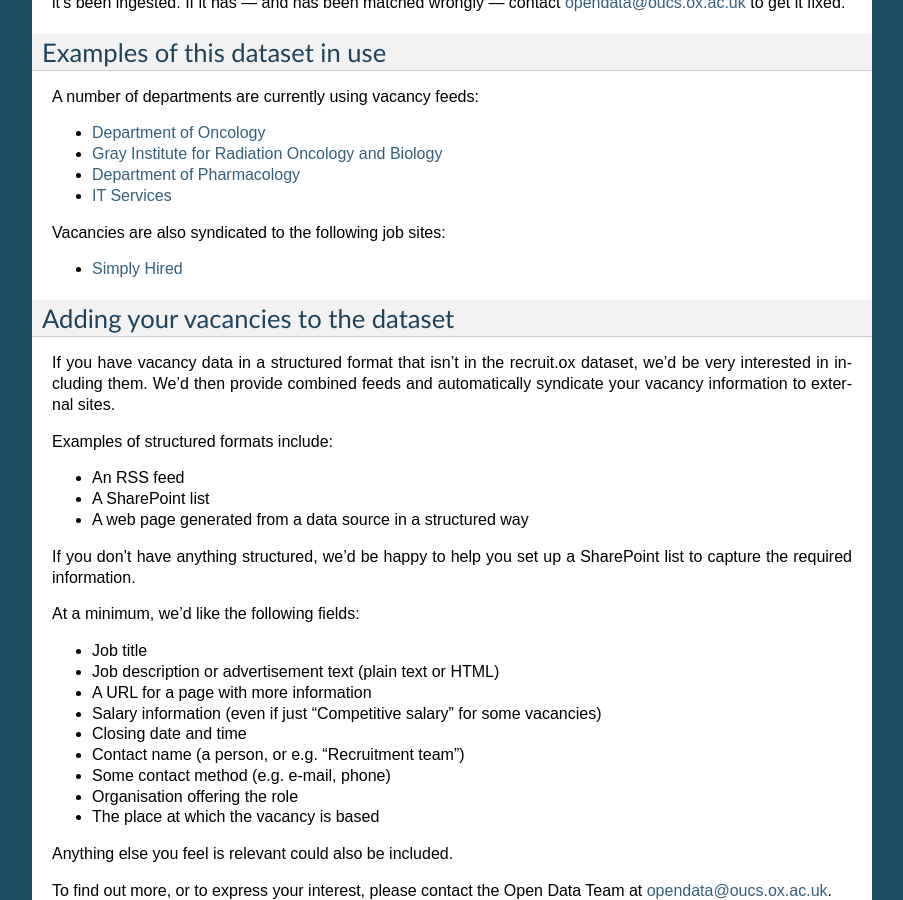
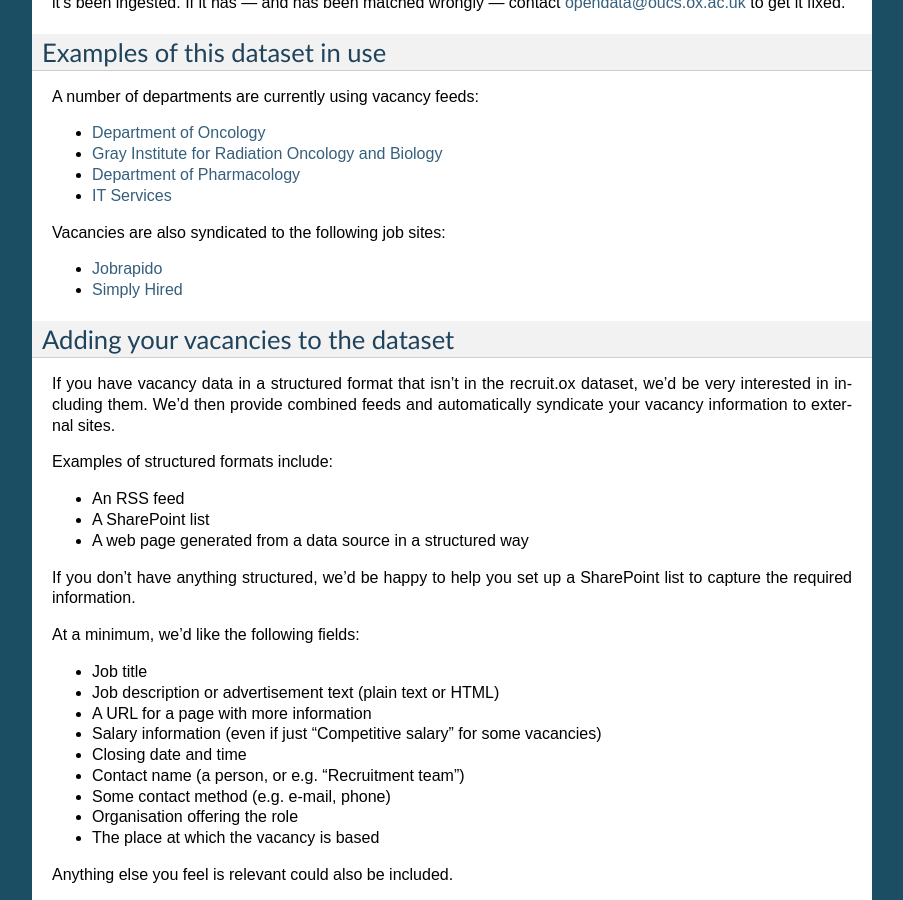
Before and after one commit to ox-it/dataox, a Sphinx documentation site: the page built from userdocs/source/datasets/vacancy.rst, in a window 1280 px wide and 900 px high, scrolled down 1791 px. Shown: the whole window, without its empty margins (198-1101 px from the left). Built offline with Sphinx 7.4.7, drawn with Linux system fonts in a browser that asks for light colours.

Commit message:
Added info add syndication to jobrapido

```diff
--- a/userdocs/source/datasets/vacancy.rst
+++ b/userdocs/source/datasets/vacancy.rst
@@ -132,6 +132,7 @@ A number of departments are currently using vacancy feeds:
 
 Vacancies are also syndicated to the following job sites:
 
+* `Jobrapido <http://uk.jobrapido.com/?w=www.ox.ac.uk&p=1&shm=all>`_
 * `Simply Hired <http://www.simplyhired.co.uk/>`_
 
 .. _adding-vacancies:
```
